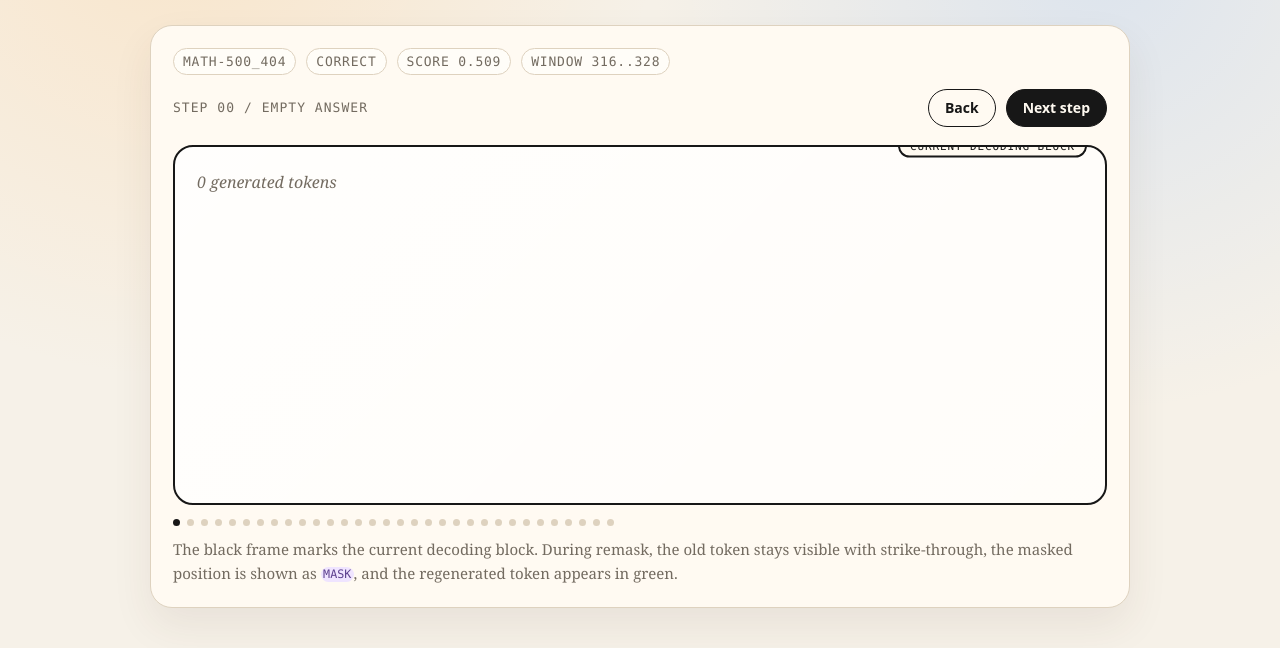
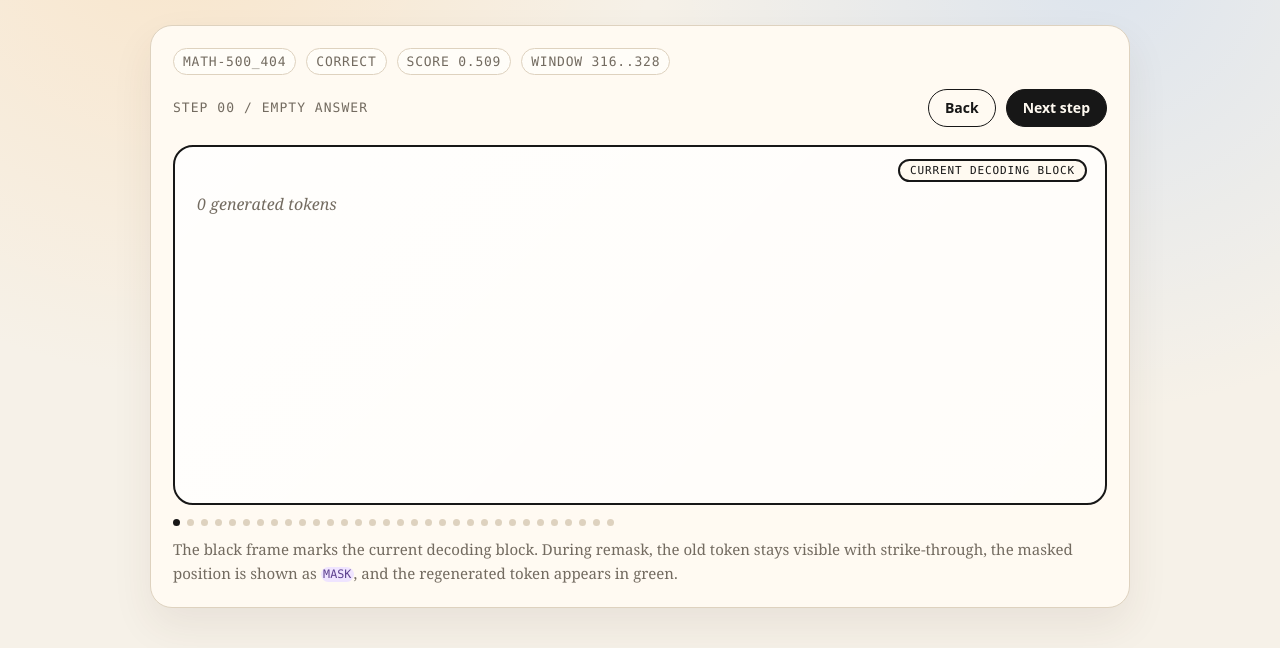
Before and after one commit to leotsia0416/DRPO-demo, a plain HTML site: page index.html in a window 1280 px wide. Shown: the part 168-816 px from the top of the page. Drawn offline with Linux system fonts and the light colour scheme.

Commit message:
Fix decoding block label placement

```diff
--- a/index.html
+++ b/index.html
@@ -106,15 +106,14 @@
       background:
         linear-gradient(135deg, rgba(255, 255, 255, 0.72), rgba(255, 255, 255, 0.28)),
         var(--window-bg);
-      padding: 22px;
+      padding: 44px 22px 22px;
     }
 
     .viewport::before {
       content: "current decoding block";
       position: absolute;
-      top: -1px;
+      top: 12px;
       right: 18px;
-      transform: translateY(-50%);
       border: 2px solid #171717;
       border-radius: 999px;
       background: var(--card);
```
